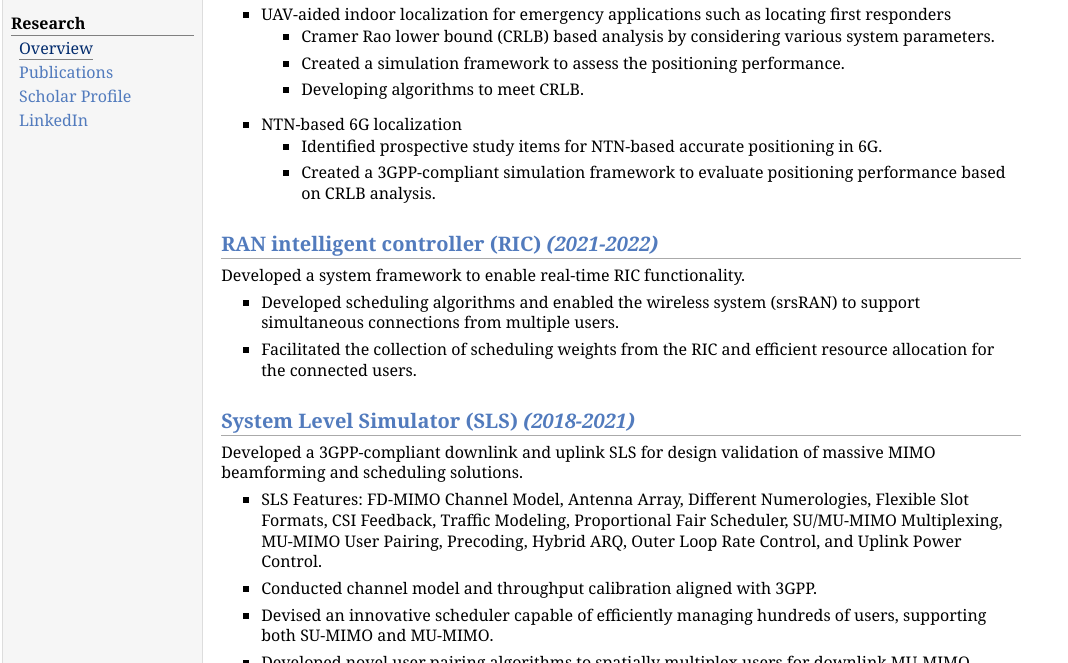
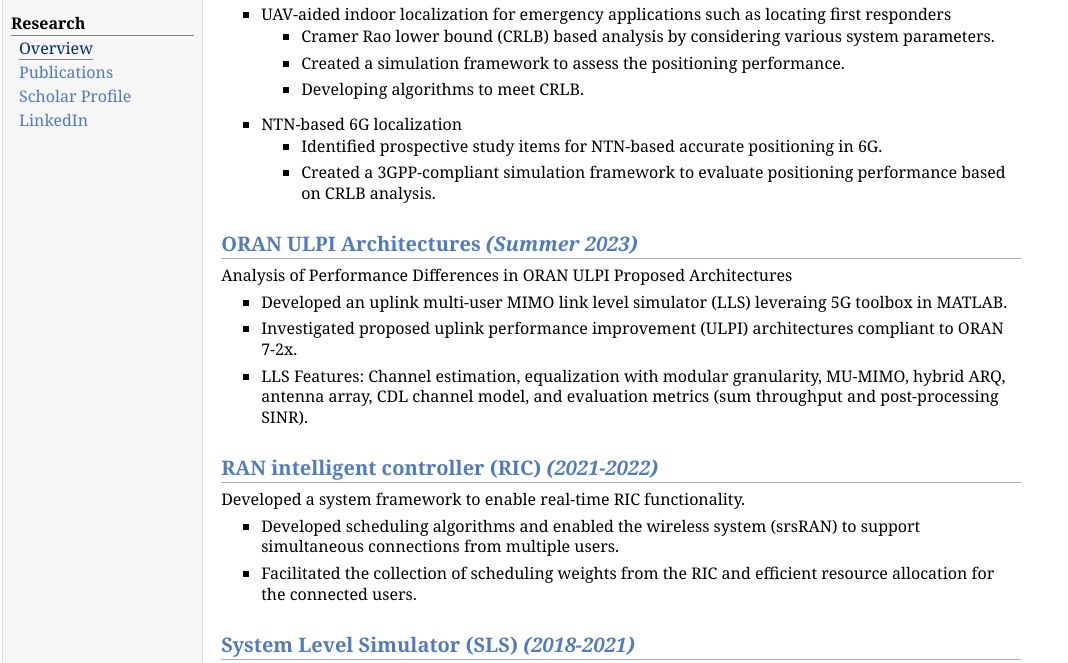
Before and after one commit to harishkumar468/harishkumard.github.io, a plain HTML site: page overview.html in a window 1280 px wide. Shown: the part 104-767 px from the top of the page, without its empty margins (0-1068 px from the left). Drawn offline with nearby package versions, Linux system fonts and the light colour scheme; some packages are replaced by stand-ins of ours.

Commit message:
Added overview of Nokia internship

```diff
--- a/overview.html
+++ b/overview.html
@@ -61,6 +61,20 @@ MathJax.Hub.Config({
 
 </li>
 </ul>
+<h2>ORAN ULPI Architectures <i>(Summer 2023)</i></h2>
+<p>Analysis of Performance Differences in ORAN ULPI Proposed Architectures
+</p>
+<ul>
+<li><p>Developed an uplink multi-user MIMO link level simulator (LLS) leveraing 5G toolbox in MATLAB.
+</p>
+</li>
+<li><p>Investigated proposed uplink performance improvement (ULPI) architectures compliant to ORAN 7-2x.
+</p>
+</li>
+<li><p>LLS Features: Channel estimation, equalization with modular granularity, MU-MIMO, hybrid ARQ, antenna array, CDL channel model, and evaluation metrics (sum throughput and post-processing SINR).
+</p>
+</li>
+</ul>
 <h2>RAN intelligent controller (RIC) <i>(2021-2022)</i></h2>
 <p>Developed a system framework to enable real-time RIC functionality.
 </p>
```
Also changed, not shown: 1 other file.
